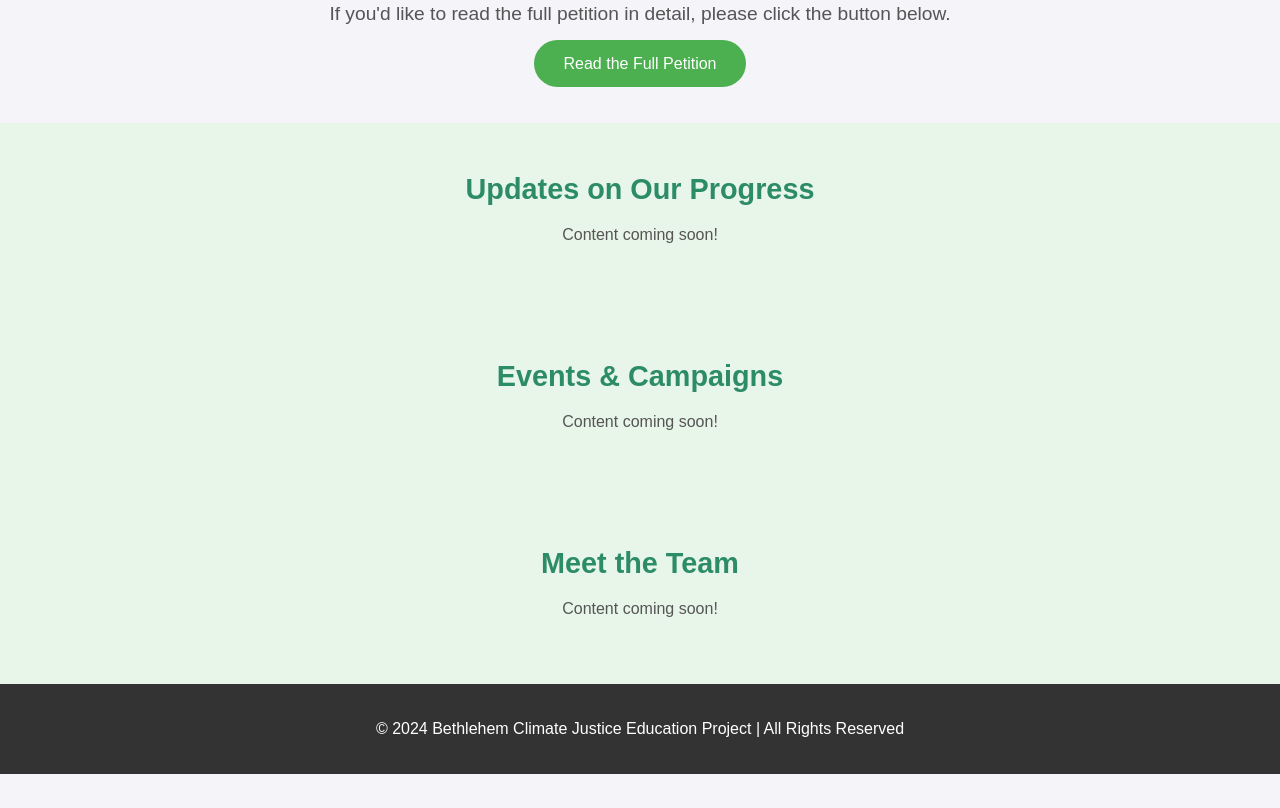
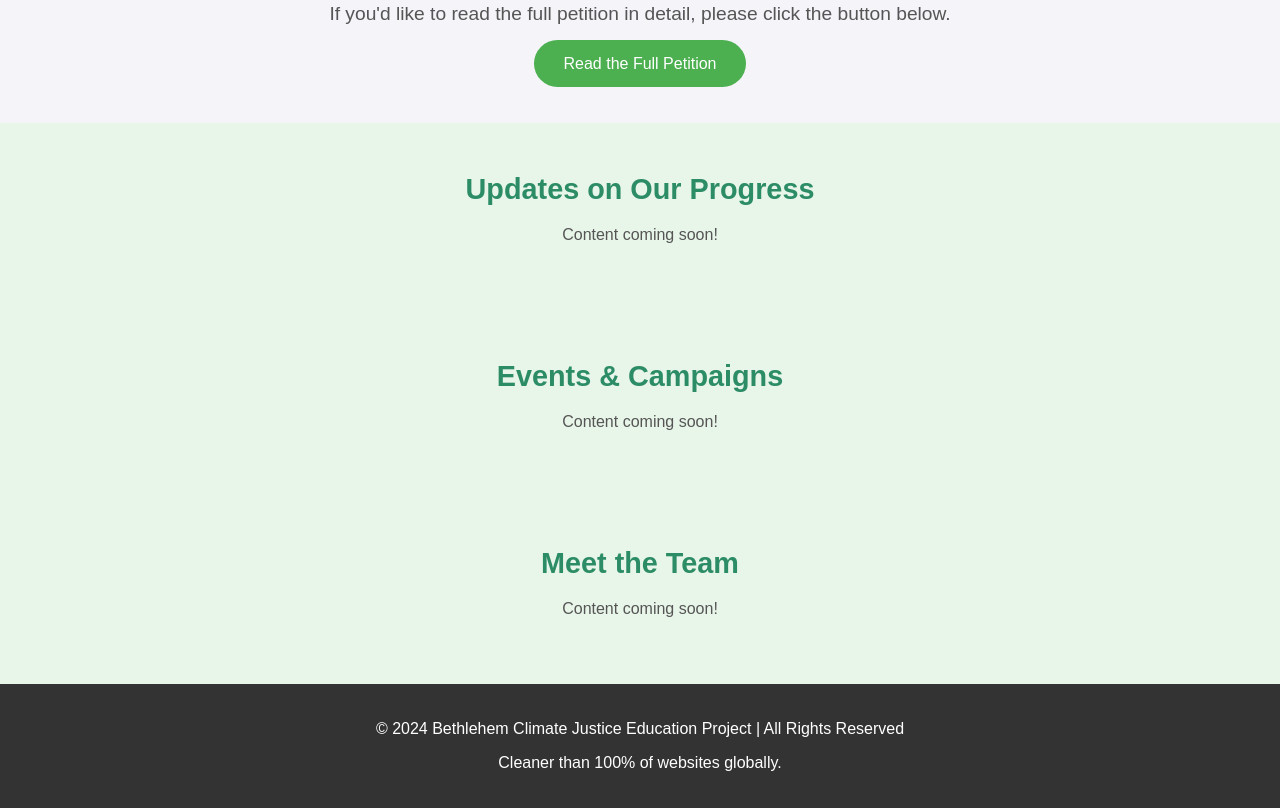
Before and after one commit to tehworld1/BCJEP, a plain HTML site: page index.html in a window 1280 px wide. Shown: the part 1308-2116 px from the top of the page. Before the commit the page ends 2082 px from the top, so only its background shows below. Drawn offline with Linux system fonts and the light colour scheme.

Commit message:
Update index.html

```diff
--- a/index.html
+++ b/index.html
@@ -306,6 +306,7 @@
 <!-- Footer -->
 <footer>
   <p>© 2024 Bethlehem Climate Justice Education Project | All Rights Reserved</p>
+  <p><a href="https://www.websitecarbon.com/website/bcjep-pages-dev/" target="_blank"> Cleaner than 100% of websites globally.</a></p>
 </footer>
 
 </body>
```
